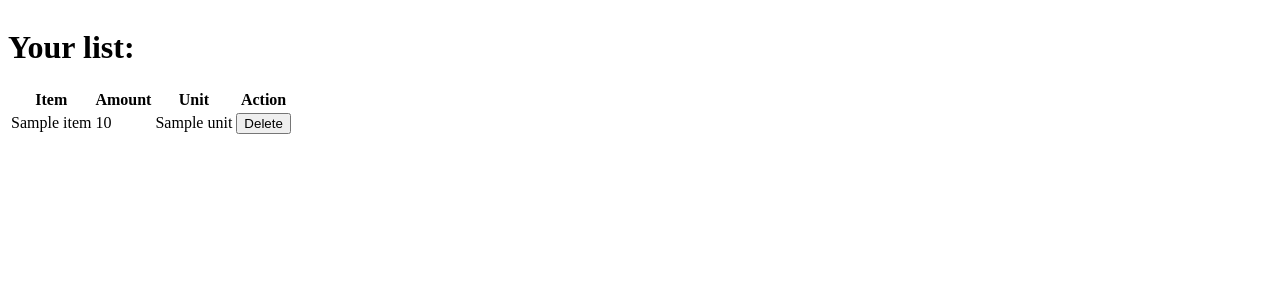
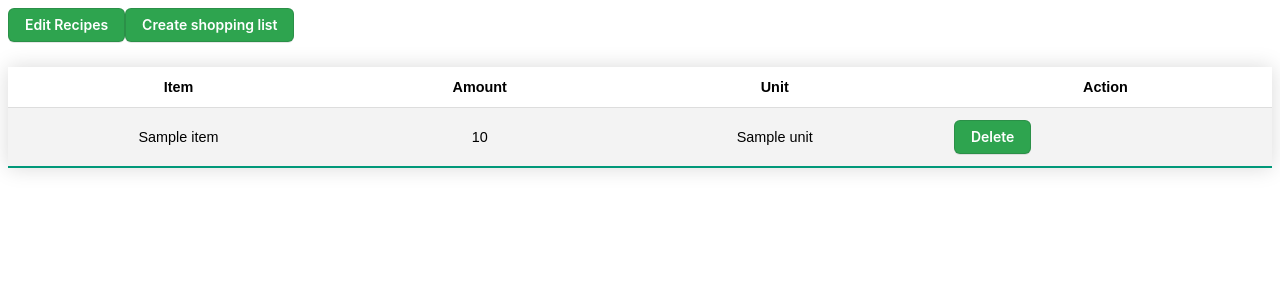
Before and after one commit to LeonMois/ShoppingList, a Flask app: template templates/index.html in a window 1280 px wide. Shown: the top 300 px of the page. Run offline with Flask 3, Linux system fonts and the light colour scheme; the template is opened without the code that fills it: most values are stand-ins (such as "Sample title", 1, 10 or a date in 2020).

Commit message:
funtionalities and first design

```diff
--- /dev/null
+++ b/app.py
@@ -0,0 +1,112 @@
+import flask
+import repository
+import sqlite3
+import classes
+import mappings
+
+app = flask.Flask(__name__)
+
+@app.route("/", methods=["GET", "POST"])
+def index():
+    if flask.request.method == "GET":
+        connection = sqlite3.connect("dbs/Leon.db")
+        cur = connection.cursor()
+        cur.execute("SELECT name FROM sqlite_master WHERE type='table'")
+        if not "shoppinglist" in cur.fetchall():
+            repository.createDBForUser("Leon")
+        cur.close()
+        query = repository.getShoppingList(connection)
+        connection.close()
+        shoppingList = mappings.mapRowsToSingleItems(query)
+        return flask.render_template("index.html", items=shoppingList)
+    else:
+        if "edit" in flask.request.form:
+            return flask.redirect("/crud_objects")
+        if "shopping" in flask.request.form:
+            return flask.redirect("/shoppinglist/creation")
+        connection = sqlite3.connect("dbs/Leon.db")
+        repository.deleteItemFromShoppingList(connection, flask.request.form.get("action"))
+        connection.close()
+        return flask.redirect("/")
+
+@app.route("/crud_objects", methods=["GET","POST"])
+def recipes():
+    if flask.request.method == "GET":
+        connection = sqlite3.connect("dbs/Leon.db")
+        categories = []
+        for category in repository.listCategories(connection):
+            categories.append(category[0])
+        ingredients = mappings.mapRowsToIngredients(repository.listIngredients(connection))
+        recipes = mappings.mapRowsToRecipe(repository.listRecipes(connection))
+        return flask.render_template("crud_objects.html", categories=categories, ingredients=ingredients, recipes=recipes)
+    else:
+        if "view_list" in flask.request.form:
+            return flask.redirect("/")
+        elif "edit_shopping" in flask.request.form:
+            return flask.redirect("/shoppinglist/creation")
+        connection = sqlite3.connect("dbs/Leon.db")
+        if flask.request.form.get("add_category") != None:
+            repository.createCategory(connection, flask.request.form.get("add_category"))
+        elif flask.request.form.get("delete_category") != None:
+            repository.deleteCategory(connection, flask.request.form.get("delete_category"))
+        elif flask.request.form.get("ingredient_name") != None:
+            if flask.request.form.get("delete_ingredient") != None:
+                repository.deleteIngredient(connection, flask.request.form.get("delete_ingredient"))
+                return flask.redirect("/crud_objects")
+            ingredients = mappings.mapRowsToIngredients(repository.listIngredients(connection))
+            print(ingredients)
+            userIngredient = classes.Ingredient(flask.request.form.get("ingredient_name"), flask.request.form.get("ingredient_category"))
+            for ingredient in ingredients:
+                if ingredient.name == userIngredient.name:
+                    repository.updateIngredient(connection, userIngredient)
+                    return flask.redirect("/crud_objects")
+            repository.createIngredient(connection, userIngredient)
+        elif flask.request.form.get("recipe") == "create_update":
+            ingredients = mappings.mapRowsToIngredientKeyValue(repository.listIngredients(connection))
+            i = 0
+            recipe_parts = []
+            while(flask.request.form.get("recipe_ingredient_" + str(i)) != None):
+                ingredient = flask.request.form.get("recipe_ingredient_"+str(i))
+                amount = flask.request.form.get("amount_"+str(i))
+                unit = flask.request.form.get("unit_"+str(i))
+                ing = classes.Ingredient(ingredient, ingredients[ingredient])
+                recipe_parts.append(classes.RecipePart(ing,unit,amount))
+                i += 1
+            recipe = classes.Recipe(recipe_parts, flask.request.form.get("recipe_name"))
+            if flask.request.form.get("recipe_name") in mappings.mapRowsToRecipe(repository.listRecipes(connection)):
+                repository.updateRecipe(connection, recipe)
+            else:
+                repository.createRecipe(connection, recipe.name)
+                repository.fillRecipe(connection, recipe)
+        elif flask.request.form.get("recipe") == "delete":
+            repository.deleteRecipe(connection,flask.request.form.get("recipe_name"))
+        connection.close()
+        return flask.redirect("/crud_objects")
+
+@app.route("/shoppinglist/creation", methods=["GET","POST"])
+def create_shopping_list():
+    if flask.request.method == "GET":
+        connection = sqlite3.connect("dbs/Leon.db")
+        cur = connection.cursor()
+        cur.execute("SELECT name FROM sqlite_master WHERE type='table'")
+        if not "shoppinglist" in cur.fetchall():
+            repository.createDBForUser("Leon")
+        cur.close()
+        query = repository.getShoppingList(connection)
+        recipes = mappings.mapRowsToRecipe(repository.listRecipes(connection))
+        connection.close()
+        shoppingList = mappings.mapRowsToSingleItems(query)
+        return flask.render_template("shopping_creation.html", items=shoppingList, recipes=recipes)
+    else:
+        if "view_list" in flask.request.form:
+            return flask.redirect("/")
+        elif "edit_recipes" in flask.request.form:
+            return flask.redirect("/crud_objects")
+        connection = sqlite3.connect("dbs/Leon.db")
+        if flask.request.form.get("recipe") == "add":
+            ingredients = repository.listIngredients(connection)
+            print("RECIPE:", repository.getRecipe(connection,flask.request.form.get("recipe_name")))
+            recipe = classes.Recipe(mappings.mapsRowsToRecipeParts(repository.getRecipe(connection,flask.request.form.get("recipe_name")),ingredients),flask.request.form.get("recipe_name"))
+            print(recipe)
+            repository.addRecipeToShoppingList(connection,recipe)
+        return flask.redirect("/shoppinglist/creation")
--- a/main.py
+++ /dev/null
@@ -1,5 +0,0 @@
-def main():
-    print("hello world")
-
-if __name__ == "__main__":
-    main()
--- a/static/main.css
+++ b/static/main.css
@@ -0,0 +1,92 @@
+.styled-table {
+  border-collapse: collapse;
+  margin: 25px 0;
+  font-size: 0.9em;
+  font-family: sans-serif;
+  min-width: 400px;
+  box-shadow: 0 0 20px rgba(0, 0, 0, 0.15);
+}
+
+.styled-table thead tr {
+  background-color: #009879;
+  color: #ffffff;
+  text-align: left;
+}
+
+.styled-table th,
+.styled-table td {
+  padding: 12px 15px;
+  text-align: center;
+}
+
+.styled-table tbody tr {
+  border-bottom: 1px solid #dddddd;
+}
+
+.styled-table tbody tr:nth-of-type(even) {
+  background-color: #f3f3f3;
+}
+
+.styled-table tbody tr:last-of-type {
+  border-bottom: 2px solid #009879;
+}
+
+.flex-container {
+  display: flex;
+  flex-direction: column;
+}
+form {
+  display: flex;
+  flex: 1 1 0px;
+}
+/* CSS */
+.button-3 {
+  appearance: none;
+  background-color: #2ea44f;
+  border: 1px solid rgba(27, 31, 35, 0.15);
+  border-radius: 6px;
+  box-shadow: rgba(27, 31, 35, 0.1) 0 1px 0;
+  box-sizing: border-box;
+  color: #fff;
+  cursor: pointer;
+  display: inline-block;
+  font-family: -apple-system, system-ui, "Segoe UI", Helvetica, Arial,
+    sans-serif, "Apple Color Emoji", "Segoe UI Emoji";
+  font-size: 14px;
+  font-weight: 600;
+  line-height: 20px;
+  padding: 6px 16px;
+  text-align: center;
+  text-decoration: none;
+  user-select: none;
+  -webkit-user-select: none;
+  touch-action: manipulation;
+  vertical-align: middle;
+  white-space: nowrap;
+}
+
+.button-3:focus:not(:focus-visible):not(.focus-visible) {
+  box-shadow: none;
+  outline: none;
+}
+
+.button-3:hover {
+  background-color: #2c974b;
+}
+
+.button-3:focus {
+  box-shadow: rgba(46, 164, 79, 0.4) 0 0 0 3px;
+  outline: none;
+}
+
+.button-3:disabled {
+  background-color: #94d3a2;
+  border-color: rgba(27, 31, 35, 0.1);
+  color: rgba(255, 255, 255, 0.8);
+  cursor: default;
+}
+
+.button-3:active {
+  background-color: #298e46;
+  box-shadow: rgba(20, 70, 32, 0.2) 0 1px 0 inset;
+}
--- a/templates/index.html
+++ b/templates/index.html
@@ -10,9 +10,30 @@
     />
   </head>
   <body>
-    <div style="align-content: center">
-      <h1>Your list:</h1>
-      <table>
+    <div classe="header-container">
+      <form method="post">
+        <button
+          class="button-3"
+          type="submit"
+          method="GET"
+          name="edit"
+          value="edit"
+        >
+          Edit Recipes
+        </button>
+        <button
+          class="button-3"
+          type="submit"
+          method="GET"
+          name="shopping"
+          value="shopping"
+        >
+          Create shopping list
+        </button>
+      </form>
+    </div>
+    <div class="flex-container">
+      <table class="styled-table">
         <tr>
           <th>Item</th>
           <th>Amount</th>
@@ -26,7 +47,12 @@
           <td>{{ item.unit }}</td>
           <td>
             <form method="post">
-              <button type="submit" name="action" value="{{ item.id }}">
+              <button
+                class="button-3"
+                type="submit"
+                name="action"
+                value="{{ item.id }}"
+              >
                 Delete
               </button>
             </form>
--- a/ui.py
+++ /dev/null
@@ -1,52 +0,0 @@
-import flask
-import repository
-import sqlite3
-import classes
-import mappings
-
-app = flask.Flask(__name__)
-
-@app.route("/", methods=["GET", "POST"])
-def index():
-    if flask.request.method == "GET":
-        connection = sqlite3.connect("dbs/Leon.db")
-        query = repository.getShoppingList(connection)
-        connection.close()
-        shoppingList = mappings.mapRowsToSingleItems(query)
-        return flask.render_template("index.html", items=shoppingList)
-    else:
-        connection = sqlite3.connect("dbs/Leon.db")
-        repository.deleteItemFromShoppingList(connection, flask.request.form.get("action"))
-        connection.close()
-        return flask.redirect("/")
-
-@app.route("/crud_objects", methods=["GET","POST"])
-def recipes():
-    if flask.request.method == "GET":
-        connection = sqlite3.connect("dbs/Leon.db")
-        categories = []
-        for category in repository.listCategories(connection):
-            categories.append(category[0])
-        print(repository.listIngredients(connection))
-        ingredients = mappings.mapRowsToIngredients(repository.listIngredients(connection))
-        return flask.render_template("crud_objects.html", categories=categories, ingredients=ingredients)
-    else:
-        connection = sqlite3.connect("dbs/Leon.db")
-        if flask.request.form.get("add_category") != None:
-            repository.createCategory(connection, flask.request.form.get("add_category"))
-        elif flask.request.form.get("delete_category") != None:
-            repository.deleteCategory(connection, flask.request.form.get("delete_category"))
-        elif flask.request.form.get("ingredient_name") != None:
-            if flask.request.form.get("delete_ingredient") != None:
-                repository.deleteIngredient(connection, flask.request.form.get("delete_ingredient"))
-                return flask.redirect("/crud_objects")
-            ingredients = mappings.mapRowsToIngredients(repository.listIngredients(connection))
-            print(ingredients)
-            userIngredient = classes.Ingredient(flask.request.form.get("ingredient_name"), flask.request.form.get("ingredient_category"))
-            for ingredient in ingredients:
-                if ingredient.name == userIngredient.name:
-                    repository.updateIngredient(connection, userIngredient)
-                    return flask.redirect("/crud_objects")
-            repository.createIngredient(connection, userIngredient)
-        connection.close()
-        return flask.redirect("/crud_objects")
```
Also changed, not shown: classes.py (+15 -0 lines), mappings.py (+21 -3 lines), repository.py (+15 -5 lines), static/main.js (added, +43 -0 lines), templates/crud_objects.html (+42 -1 lines), templates/shopping_creation.html (added, +62 -0 lines).
